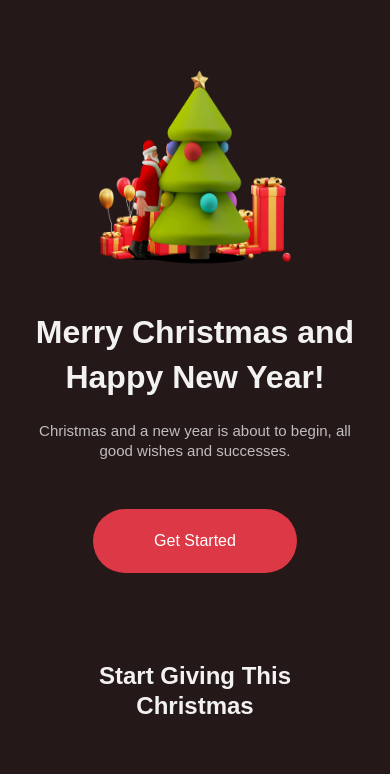
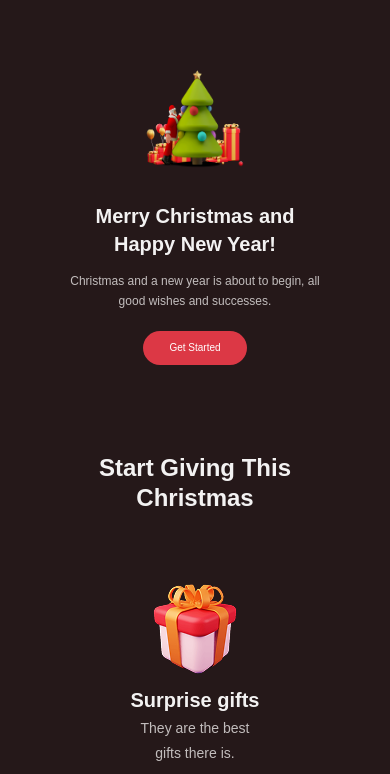
Before and after one commit to elyorbekanvarov/5_dars, a plain HTML site: page index.html in a window 390 px wide. Shown: the part 70-844 px from the top of the page. Drawn offline with Linux system fonts and the light colour scheme; files whose address does not match are found by name.

Commit message:
completed

```diff
--- a/styles/style.css
+++ b/styles/style.css
@@ -654,7 +654,7 @@ footer {
     height: 342px;
   }
 }
-@media (max-width:456px) {
+@media (max-width: 456px) {
   .section3-img img {
     width: 200px;
     height: 200px;
@@ -667,4 +667,41 @@ footer {
     width: 200px;
     height: 200px;
   }
+  .section3-title h3 {
+    font-size: 32px;
   }
+  .section3-title p {
+    width: 200px;
+  }
+}
+@media (max-width: 390px) {
+  .section1 img {
+    width: 100px;
+    height: 100px;
+  }
+  .archa-title {
+    width: 200px;
+  }
+  .archa-title h1 {
+    font-size: 20px;
+  }
+  .archa-title p {
+    font-size: 12px;
+    width: 300px;
+  }
+  .archa-title button {
+    width: 104px;
+    height: 34px;
+    margin-top: 20px;
+    font-size: 10px;
+  }
+  .section4 h5 {
+    font-size: 32px;
+  }
+  .section5 h6 {
+    font-size: 32px
+  }
+  .new-gift {
+    width: 200px;
+  }
+}
```
Lines whose indentation alone changed are shown as unchanged.
